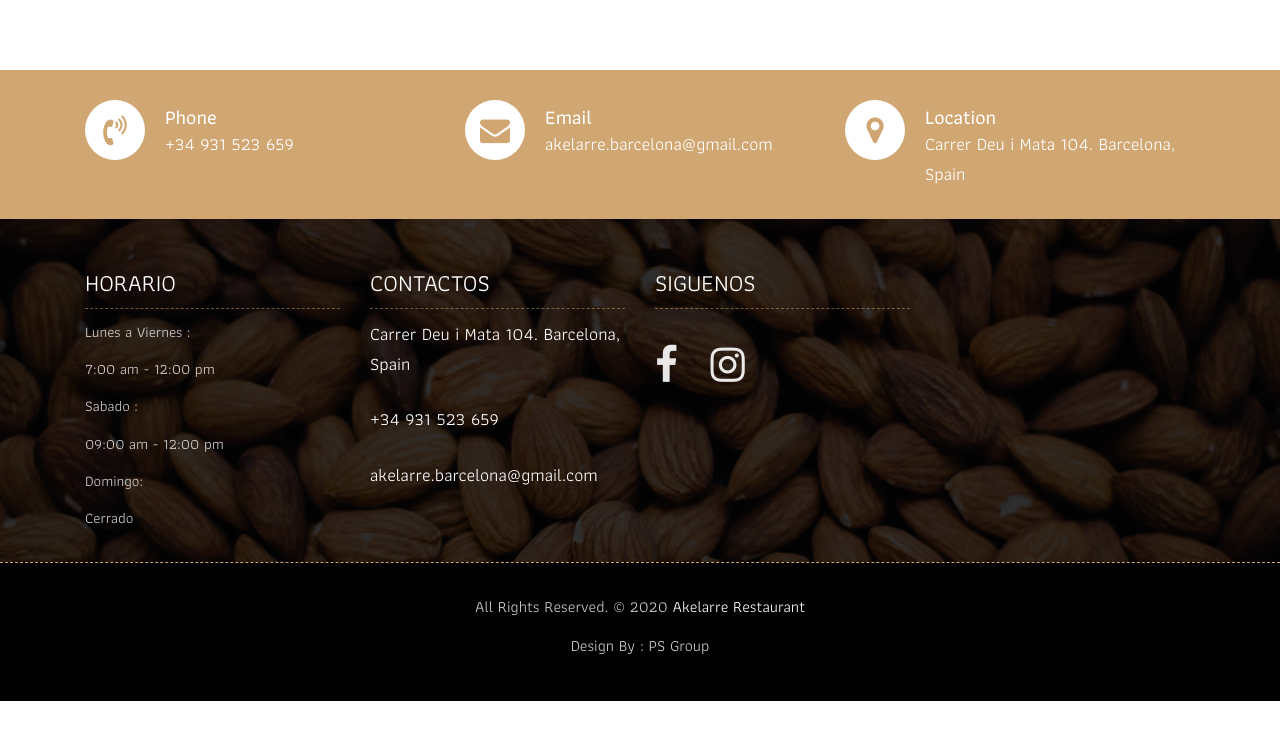
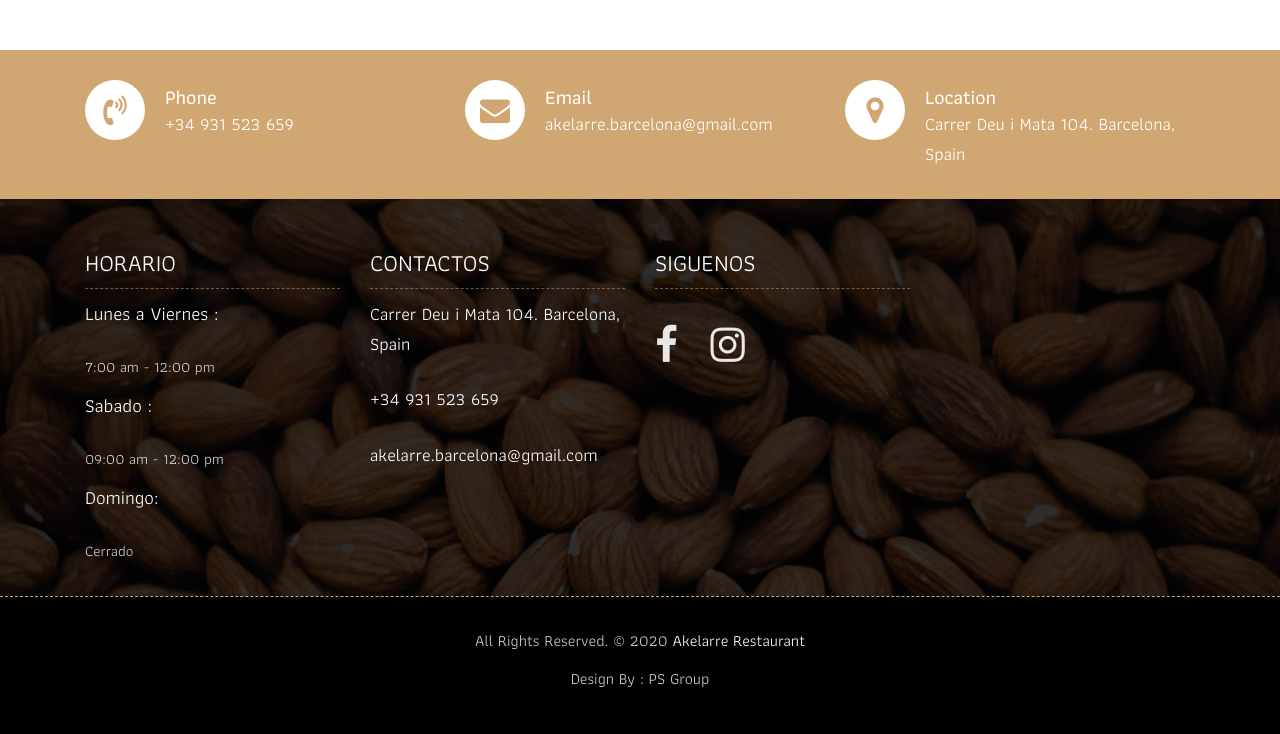
Before and after one commit to akelarreBCN/menu, a plain HTML site: page index.html in a window 1280 px wide. Shown: the part 4106-4840 px from the top of the page. Before the commit the page ends 4807 px from the top, so only its background shows below. Drawn offline with Linux system fonts and the light colour scheme; a web font is replaced by a local one.

Commit message:
Text fixed and box shadow

```diff
--- a/index.html
+++ b/index.html
@@ -92,10 +92,10 @@
         <div class="row">
             <div class="col-lg-12">
                 <div class="special-menu text-center">
-                    <img style="max-width: 100%" src="imagesAkelarre/akelarre-01.jpg">
+                    <img style="max-width: 100%; box-shadow: 1px 1px 0.5px grey" src="imagesAkelarre/akelarre-01.jpg">
                 </div>
 				<div class="special-menu text-center">
-					<img style="max-width: 100%; margin-top: 20px" src="imagesAkelarre/akelarre-02.jpg">
+					<img style="max-width: 100%; box-shadow: 1px 1px 0.5px grey" src="imagesAkelarre/akelarre-02.jpg">
 				</div>
             </div>
         </div>
@@ -147,11 +147,11 @@
 			<div class="row">
 				<div class="col-lg-3 col-md-6">
 					<h3>Horario</h3>
-					<p><span class="text-color">Lunes a Viernes :</span></p>
+					<p class="lead"><span class="text-color">Lunes a Viernes :</span></p>
 					<p>7:00 am - 12:00 pm</p>
-					<p><span class="text-color">Sabado :</span></p>
+					<p class="lead"><span class="text-color">Sabado :</span></p>
 					<p>09:00 am - 12:00 pm</p>
-					<p><span class="text-color">Domingo: </span></p>
+					<p class="lead"><span class="text-color">Domingo: </span></p>
 					<p>Cerrado</p>
 				</div>
 				<div class="col-lg-3 col-md-6">
```
